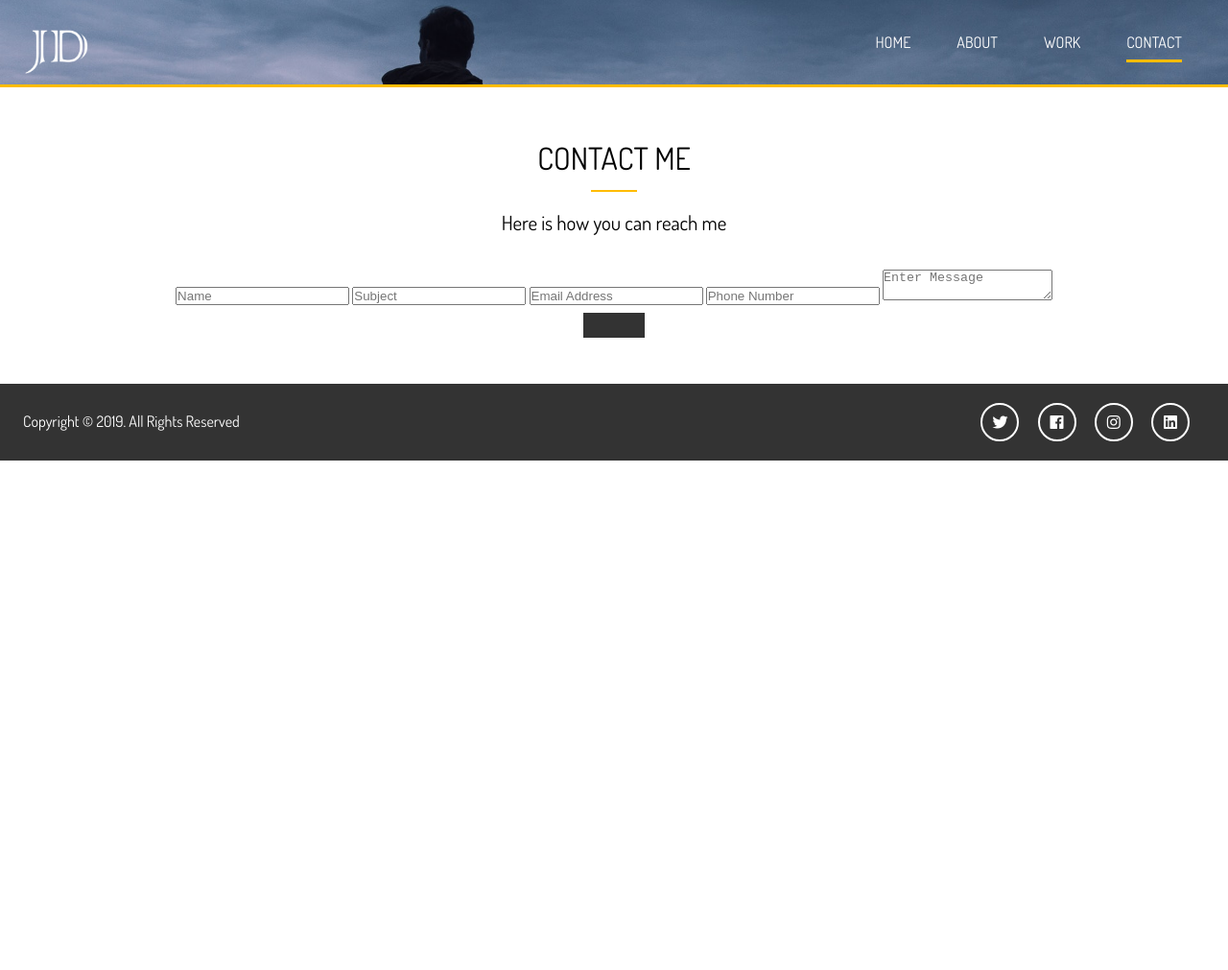
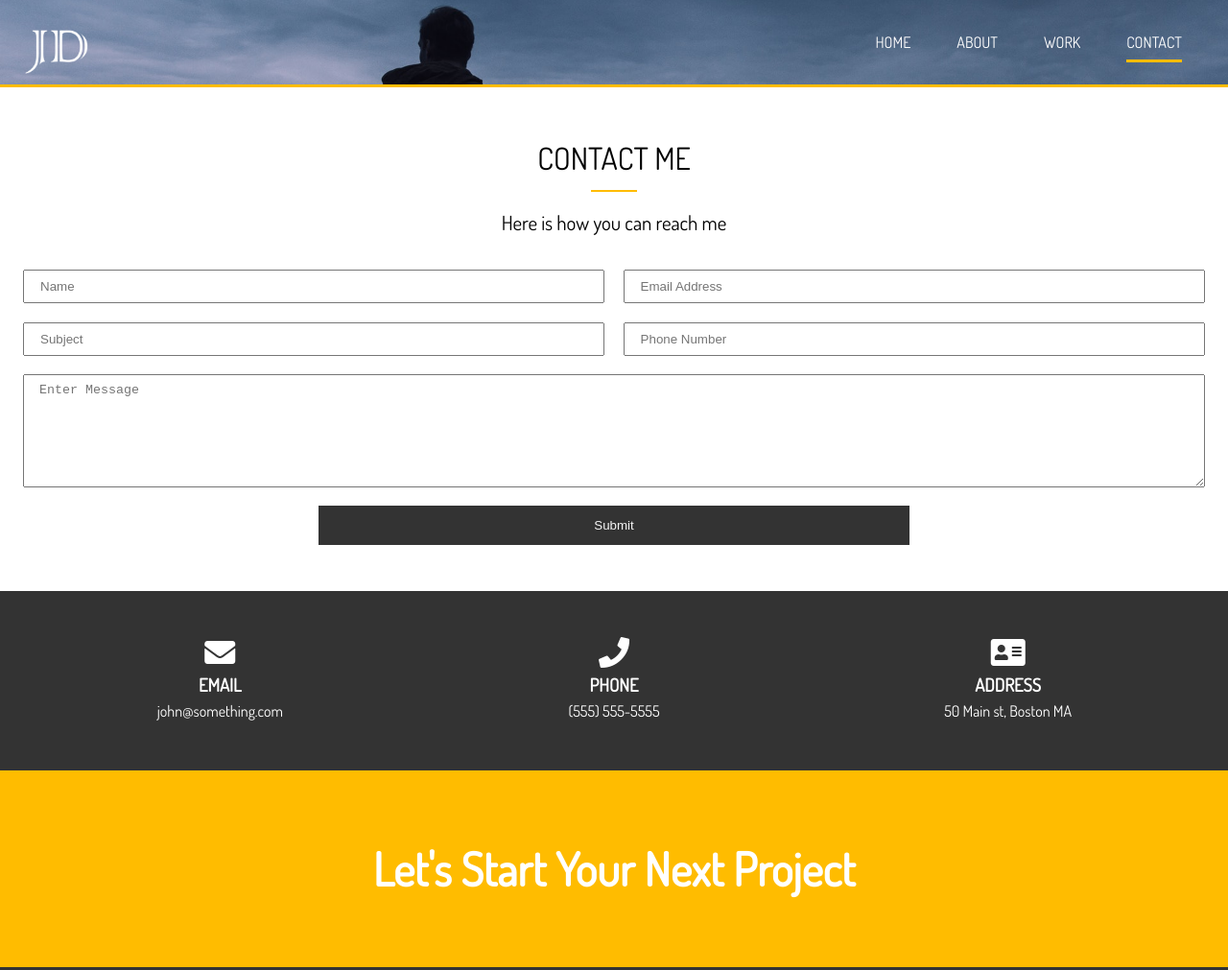
Before and after one commit to AlbertStjarne/Portfolio_website, a website: page dist/contact.html in a window 1280 px wide. Shown: the top 1011 px of the page at 96% size. Before the commit the page ends 800 px from the top, so only its background shows below. Drawn offline with Linux system fonts and the light colour scheme.

Commit message:
adds contact info and contact page styling

```diff
--- a/scss/main.scss
+++ b/scss/main.scss
@@ -306,6 +306,62 @@ img {
   }
 }
 
+// Contact page
+#contact {
+  &-a {
+    .text-fields {
+      display: grid;
+      grid-template-areas:
+        'name email'
+        'subject phone'
+        'message message';
+      grid-gap: 1.2rem;
+      margin-bottom: 1.2rem;
+
+      // Grid areas
+      .name-input {
+        grid-area: name;
+      }
+      .subject-input {
+        grid-area: subject;
+      }
+      .email-input {
+        grid-area: email;
+      }
+      .phone-input {
+        grid-area: phone;
+      }
+      .message-input {
+        grid-area: message;
+        height: 100px;
+      }
+
+      .text-input {
+        padding: 0.5rem 1rem;
+      }
+    }
+
+    button[type='submit']{
+      width: 50%;
+    }
+  }
+
+  &-b {
+    .contact-info {
+      display: grid;
+      grid-template-columns: repeat(3, 1fr);
+      text-align: center;
+    }
+  }
+
+  &-c {
+    h1 {
+      text-align: center;
+      font-size: 3rem;
+    }
+  }
+}
+
 // Footer
 #main-footer {
   background: $dark-color;
```
Also changed, not shown: dist/contact.html, dist/css/main.css.
